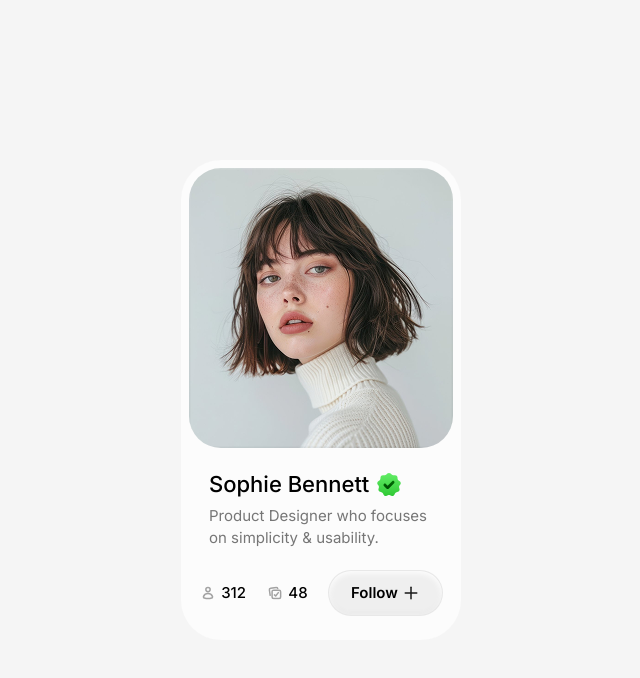
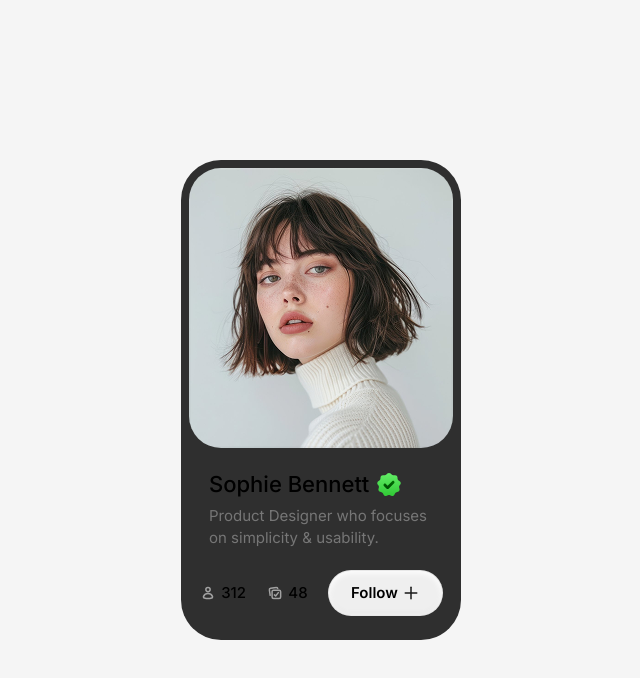
Before and after one commit to yakovlavrinov/Vue3-showcase, a Vue app: page / in a window 1280 px wide. Shown: the top 678 px of the page, without its empty margins (319-959 px from the left). Built offline with nearby package versions, Linux system fonts and the light colour scheme.

Commit message:
feat: add dark theme for card bg

```diff
--- a/src/App.vue
+++ b/src/App.vue
@@ -2,6 +2,9 @@
 
 import { ProfileCard } from './ProfileCard';
 import './reset.css'
+import './theme.css'
+
+document.documentElement.setAttribute('data-theme', 'dark')
 
 </script>
 
--- a/src/ProfileCard/ProfileCard.vue
+++ b/src/ProfileCard/ProfileCard.vue
@@ -61,7 +61,7 @@ const fullName = computed(() => `${user.lastName} ${user.firstName}`)
   width: 100%;
   padding: 8px;
   border-radius: 40px;
-  background-color: #fcfcfc;
+  background-color: var(--card-bg);
   font-family: 'Inter', sans-serif;
 
   .photo {
--- /dev/null
+++ b/src/theme.css
@@ -0,0 +1,7 @@
+:root {
+  --card-bg: #fcfcfc;
+}
+
+[data-theme='dark'] {
+  --card-bg: #2F2F2F;
+}
```
